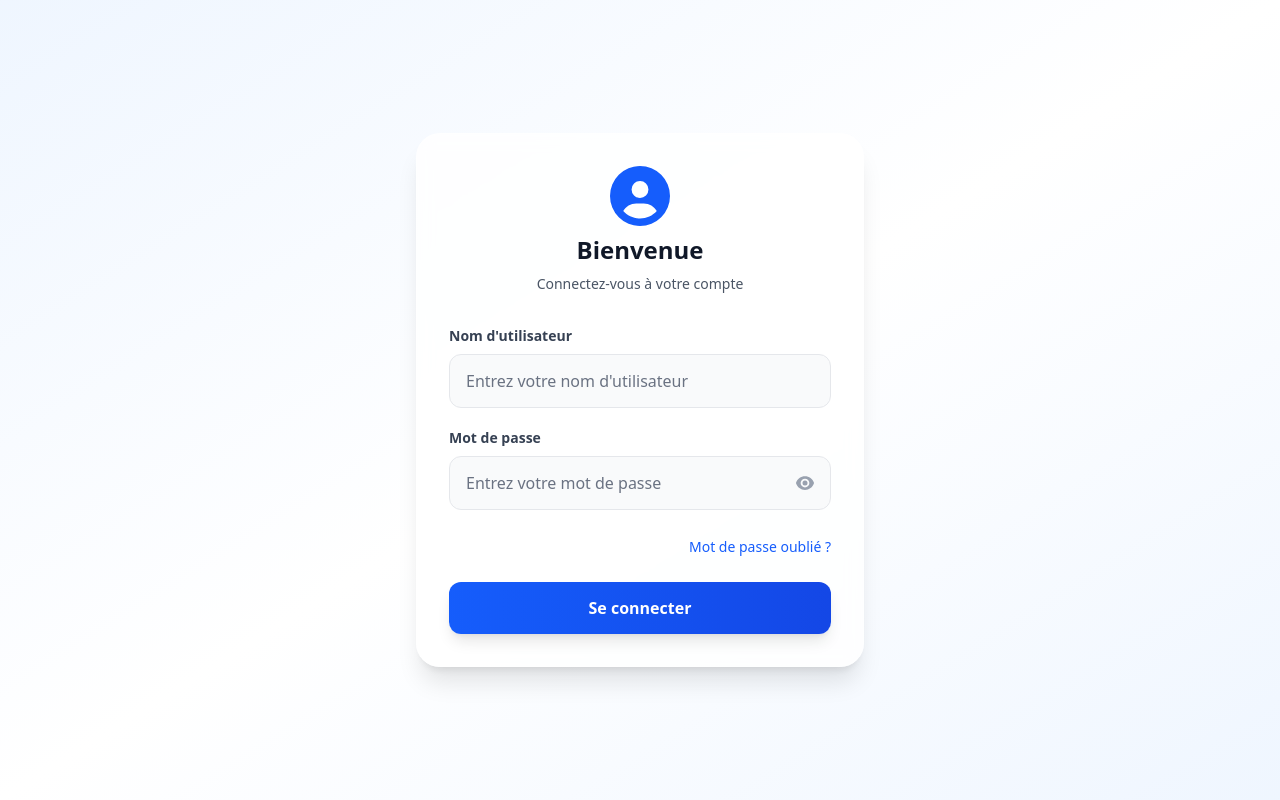
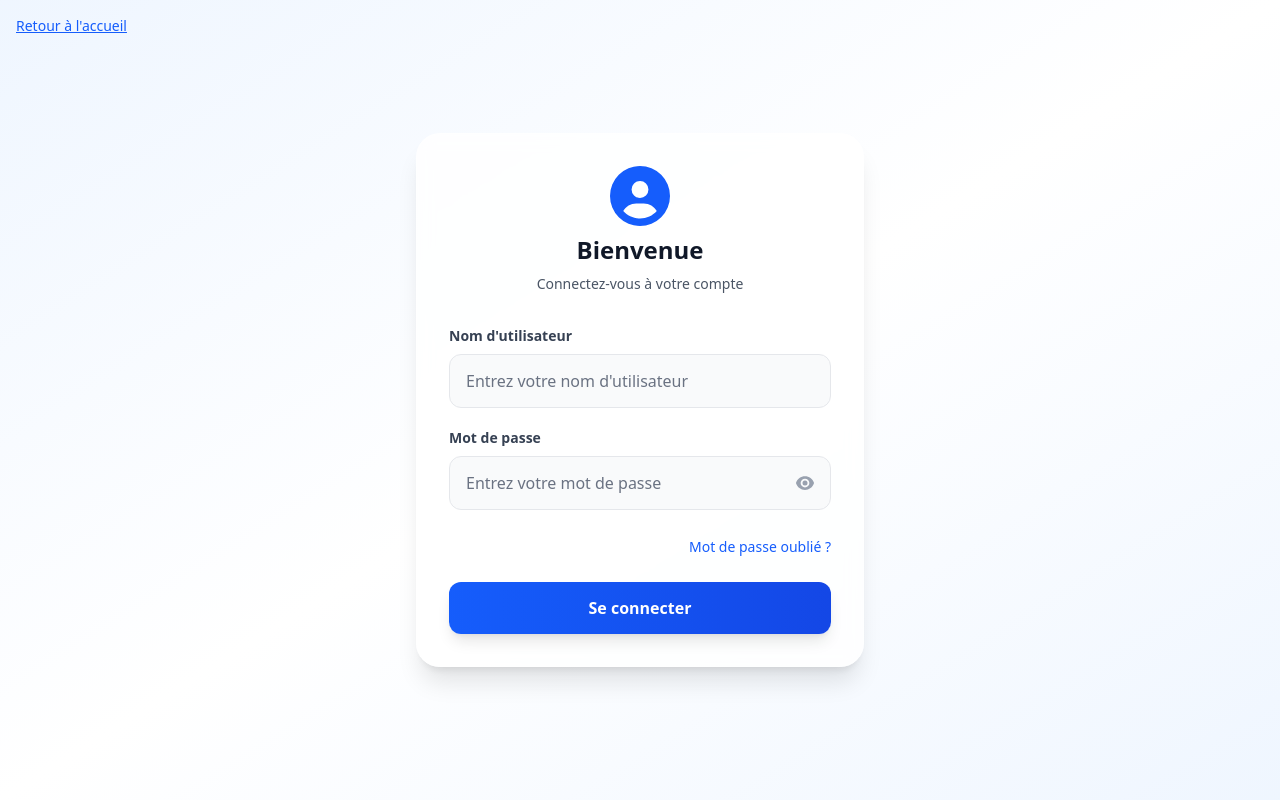
Before and after one commit to AbderaoufSouissi/Dynamic-IVR-Manager, a React (Vite) app in the folder IVR-client/: page /login in a window 1280 px wide. Built offline with nearby package versions, Linux system fonts and the light colour scheme; no server answers.

Commit message:
Frontend: Modifcation de la page de login

```diff
--- a/IVR-client/src/auth/LoginPage.tsx
+++ b/IVR-client/src/auth/LoginPage.tsx
@@ -36,6 +36,13 @@ const LoginPage = () => {
   };
 
   return (
+    <>
+    <NavLink
+      to="/"
+      className="absolute top-4 left-4 text-blue-600 hover:text-blue-800 font-medium text-sm underline"
+    >
+      Retour à l'accueil
+    </NavLink>
     <div className="min-h-screen bg-gradient-to-br from-blue-50 via-white to-blue-50 flex items-center justify-center px-4 py-12">
       <div className="w-full max-w-md">
         {/* Card */}
@@ -152,7 +159,8 @@ const LoginPage = () => {
           </form>
         </div>
       </div>
-    </div>
+      </div>
+      </>
   );
 };
 
```
